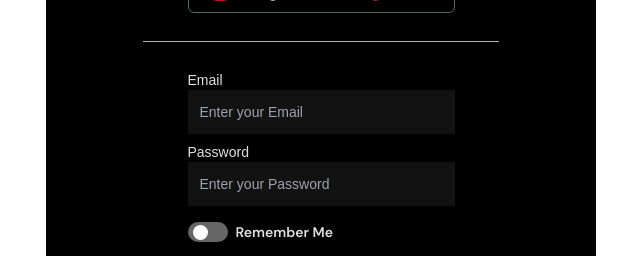
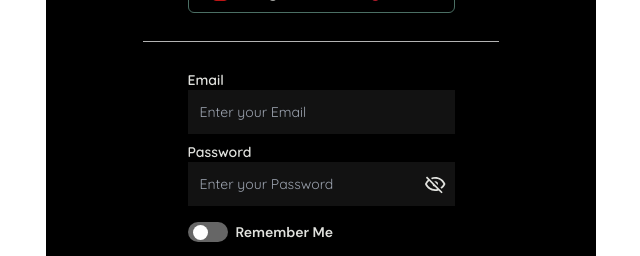
Before and after one commit to Inosensey/BodyTune, a Next.js app: page /login in a window 1280 px wide. Shown: the part 355-611 px from the top of the page, without its empty margins (319-959 px from the left). Built offline with nearby package versions, Linux system fonts and the light colour scheme.

Commit message:
Input component updates
- Add password visibility icons and conditionally render them.
- Adjust CSS for input width and label font.
- Add dataTestId prop.

```diff
--- a/components/reusableComponent/formInputs/input.tsx
+++ b/components/reusableComponent/formInputs/input.tsx
@@ -1,6 +1,11 @@
-"use client"
+"use client";
 
+import { useState } from "react";
 import style from "@/css/reusableComponent/Input.module.css";
+
+// icons
+import MdiEyeOffOutline from "@/icons/MdiEyeOffOutline";
+import MdiEyeOutline from "@/icons/MdiEyeOutline";
 
 interface inputParams<T> {
   state: T extends string ? T : string;
@@ -10,7 +15,8 @@ interface inputParams<T> {
   label?: string;
   valid?: null | boolean | undefined;
   validationMessage?: string;
-  autoComplete?: string,
+  autoComplete?: string;
+  dataTestId?: string,
   onChange?: (event: React.ChangeEvent<HTMLInputElement>) => void;
   onInput?: (event: React.ChangeEvent<HTMLInputElement>) => void;
   onBlur?: (event: React.FocusEvent<HTMLInputElement>) => void;
@@ -28,23 +34,54 @@ export const Input = <T extends string | number>({
   label,
   valid,
   validationMessage,
+  dataTestId
 }: inputParams<T>) => {
+  const [showPassword, setShowPassword] = useState<boolean>(false);
+
+  const toggleShowPassword = () => setShowPassword(!showPassword);
+
   return (
-      <div className={`flex flex-col phone:w-[96%] mdphone:w-11/12 laptop:w-full`}>
-        <label className="phone:text-sm">{label}</label>
+    <div
+      className={`flex flex-col phone:w-[96%] mdphone:w-11/12 laptop:w-full`}
+    >
+      <label className="phone:text-sm font-quickSand font-semibold">{label}</label>
       <div className="w-full relative bg-primary overflow-hidden p-1">
         <input
+        data-testId={dataTestId}
           value={state}
           onChange={onChange}
           onBlur={onBlur}
           onInput={onInput}
-            type={type}
+          type={type !== "password" ? type : showPassword ? "text" : "password"}
           name={name}
           placeholder={placeholder}
-            className={`bg-transparent w-full text-white px-2 py-2 phone:text-sm ${style.input}`}
+          className={`bg-transparent w-[92%] text-white px-2 py-2 phone:text-sm ${style.input} font-quickSand`}
           autoComplete={autoComplete}
           // required
         />
+        {type === "password" && (
+          <>
+            {showPassword && (
+              <MdiEyeOutline
+                onClick={toggleShowPassword}
+                color="#e0e1dd"
+                className="cursor-pointer absolute -translate-y-[50%] top-[50%] right-2"
+                width="1.4em"
+                height="1.4em"
+              />
+            )}
+            {!showPassword && (
+              <MdiEyeOffOutline
+                onClick={toggleShowPassword}
+                color="#e0e1dd"
+                className="cursor-pointer absolute -translate-y-[50%] top-[50%] right-2"
+                width="1.4em"
+                height="1.4em"
+              />
+            )}
+          </>
+        )}
+
         <div
           className={`h-[4px] w-full bg-LightPrimary absolute ${style.inputUnderline}`}
         ></div>
```
Lines whose indentation alone changed are shown as unchanged.
